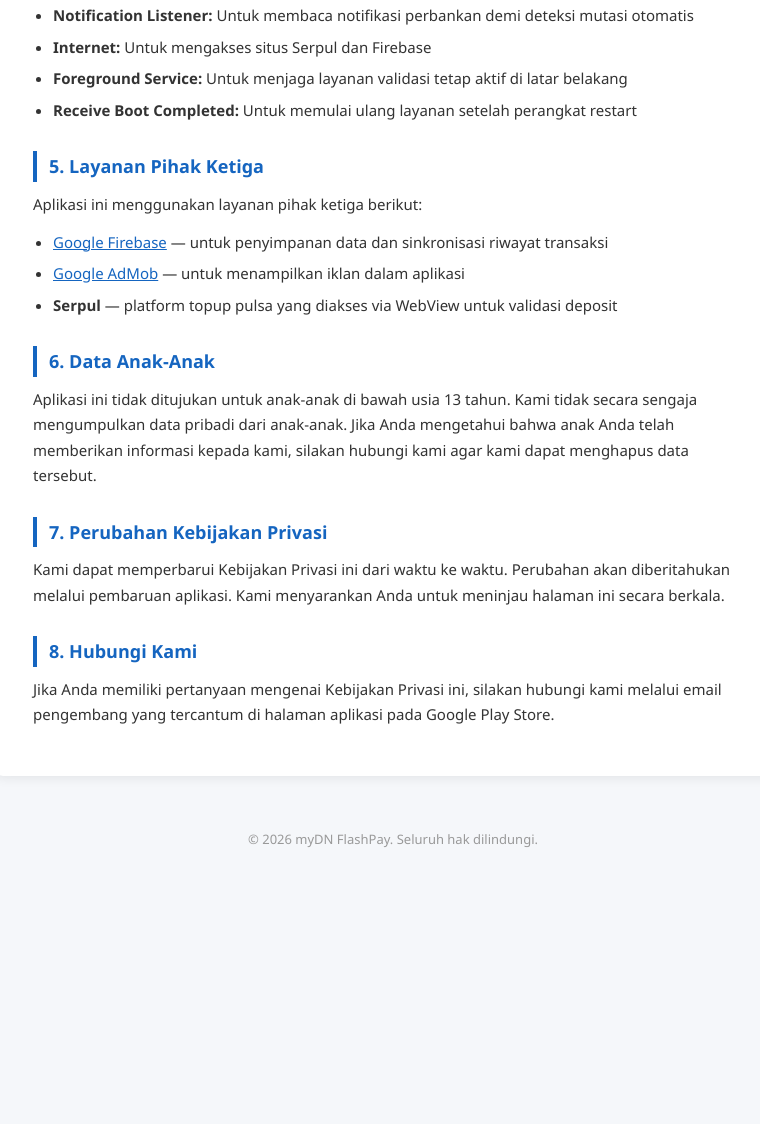
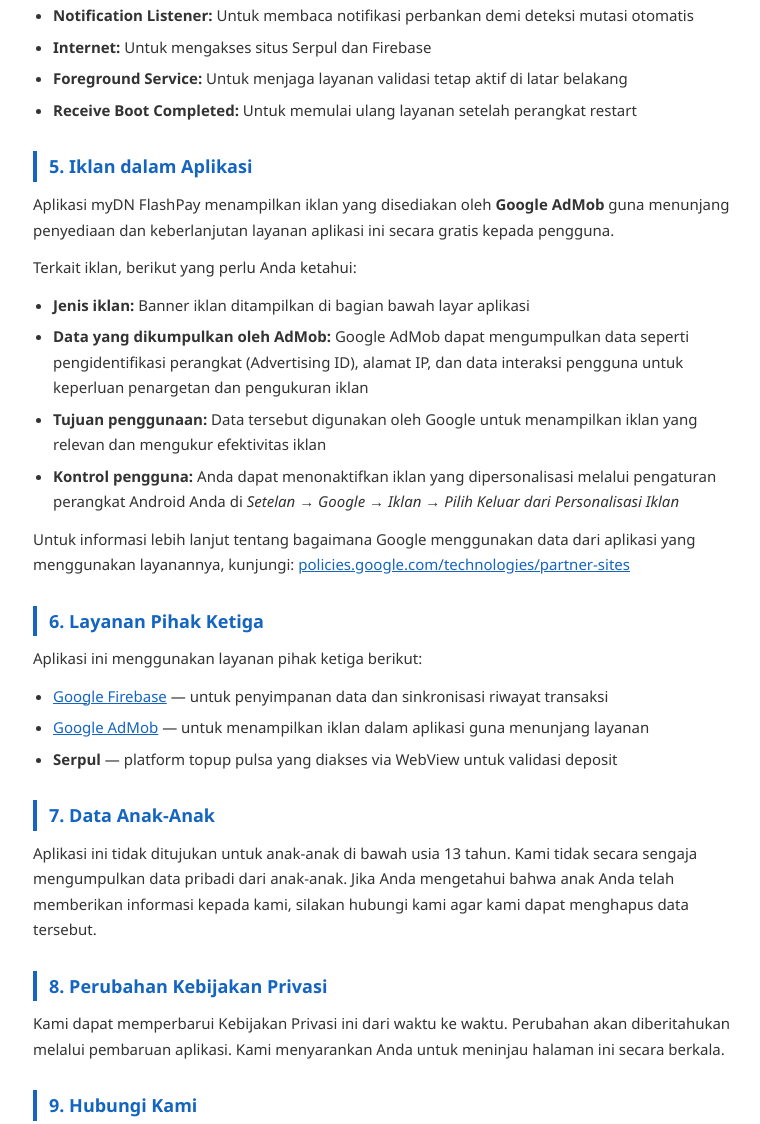
Before and after one commit to devinareload/mydn-flashpay-privacy, a plain HTML site: page index.html in a window 1280 px wide. Shown: the part 1219-2343 px from the top of the page, without its empty margins (247-1007 px from the left). Before the commit the page ends 2089 px from the top, so only its background shows below. Drawn offline with Linux system fonts and the light colour scheme.

Commit message:
Update index.html

```diff
--- a/index.html
+++ b/index.html
@@ -107,28 +107,45 @@
         <li><strong>Receive Boot Completed:</strong> Untuk memulai ulang layanan setelah perangkat restart</li>
     </ul>
 
-    <h2>5. Layanan Pihak Ketiga</h2>
+    <h2>5. Iklan dalam Aplikasi</h2>
+    <p>
+        Aplikasi myDN FlashPay menampilkan iklan yang disediakan oleh <strong>Google AdMob</strong>
+        guna menunjang penyediaan dan keberlanjutan layanan aplikasi ini secara gratis kepada pengguna.
+    </p>
+    <p>Terkait iklan, berikut yang perlu Anda ketahui:</p>
+    <ul>
+        <li><strong>Jenis iklan:</strong> Banner iklan ditampilkan di bagian bawah layar aplikasi</li>
+        <li><strong>Data yang dikumpulkan oleh AdMob:</strong> Google AdMob dapat mengumpulkan data seperti pengidentifikasi perangkat (Advertising ID), alamat IP, dan data interaksi pengguna untuk keperluan penargetan dan pengukuran iklan</li>
+        <li><strong>Tujuan penggunaan:</strong> Data tersebut digunakan oleh Google untuk menampilkan iklan yang relevan dan mengukur efektivitas iklan</li>
+        <li><strong>Kontrol pengguna:</strong> Anda dapat menonaktifkan iklan yang dipersonalisasi melalui pengaturan perangkat Android Anda di <em>Setelan → Google → Iklan → Pilih Keluar dari Personalisasi Iklan</em></li>
+    </ul>
+    <p>
+        Untuk informasi lebih lanjut tentang bagaimana Google menggunakan data dari aplikasi yang menggunakan layanannya,
+        kunjungi: <a href="https://policies.google.com/technologies/partner-sites" target="_blank">policies.google.com/technologies/partner-sites</a>
+    </p>
+
+    <h2>6. Layanan Pihak Ketiga</h2>
     <p>Aplikasi ini menggunakan layanan pihak ketiga berikut:</p>
     <ul>
         <li><a href="https://firebase.google.com/support/privacy" target="_blank">Google Firebase</a> — untuk penyimpanan data dan sinkronisasi riwayat transaksi</li>
-        <li><a href="https://policies.google.com/privacy" target="_blank">Google AdMob</a> — untuk menampilkan iklan dalam aplikasi</li>
+        <li><a href="https://policies.google.com/privacy" target="_blank">Google AdMob</a> — untuk menampilkan iklan dalam aplikasi guna menunjang layanan</li>
         <li><strong>Serpul</strong> — platform topup pulsa yang diakses via WebView untuk validasi deposit</li>
     </ul>
 
-    <h2>6. Data Anak-Anak</h2>
+    <h2>7. Data Anak-Anak</h2>
     <p>
         Aplikasi ini tidak ditujukan untuk anak-anak di bawah usia 13 tahun. Kami tidak secara
         sengaja mengumpulkan data pribadi dari anak-anak. Jika Anda mengetahui bahwa anak Anda
         telah memberikan informasi kepada kami, silakan hubungi kami agar kami dapat menghapus data tersebut.
     </p>
 
-    <h2>7. Perubahan Kebijakan Privasi</h2>
+    <h2>8. Perubahan Kebijakan Privasi</h2>
     <p>
         Kami dapat memperbarui Kebijakan Privasi ini dari waktu ke waktu. Perubahan akan diberitahukan
         melalui pembaruan aplikasi. Kami menyarankan Anda untuk meninjau halaman ini secara berkala.
     </p>
 
-    <h2>8. Hubungi Kami</h2>
+    <h2>9. Hubungi Kami</h2>
     <p>
         Jika Anda memiliki pertanyaan mengenai Kebijakan Privasi ini, silakan hubungi kami melalui
         email pengembang yang tercantum di halaman aplikasi pada Google Play Store.
```
